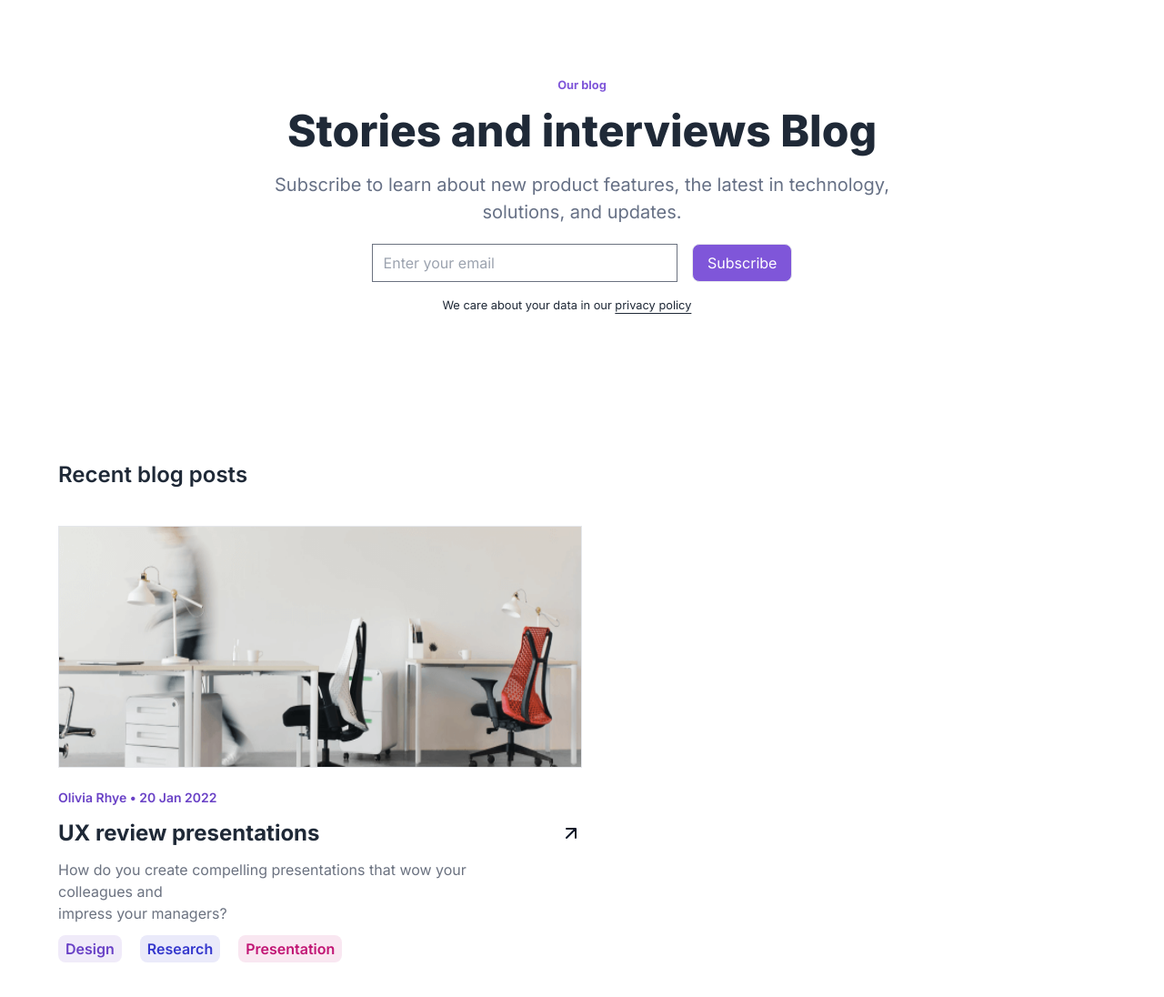
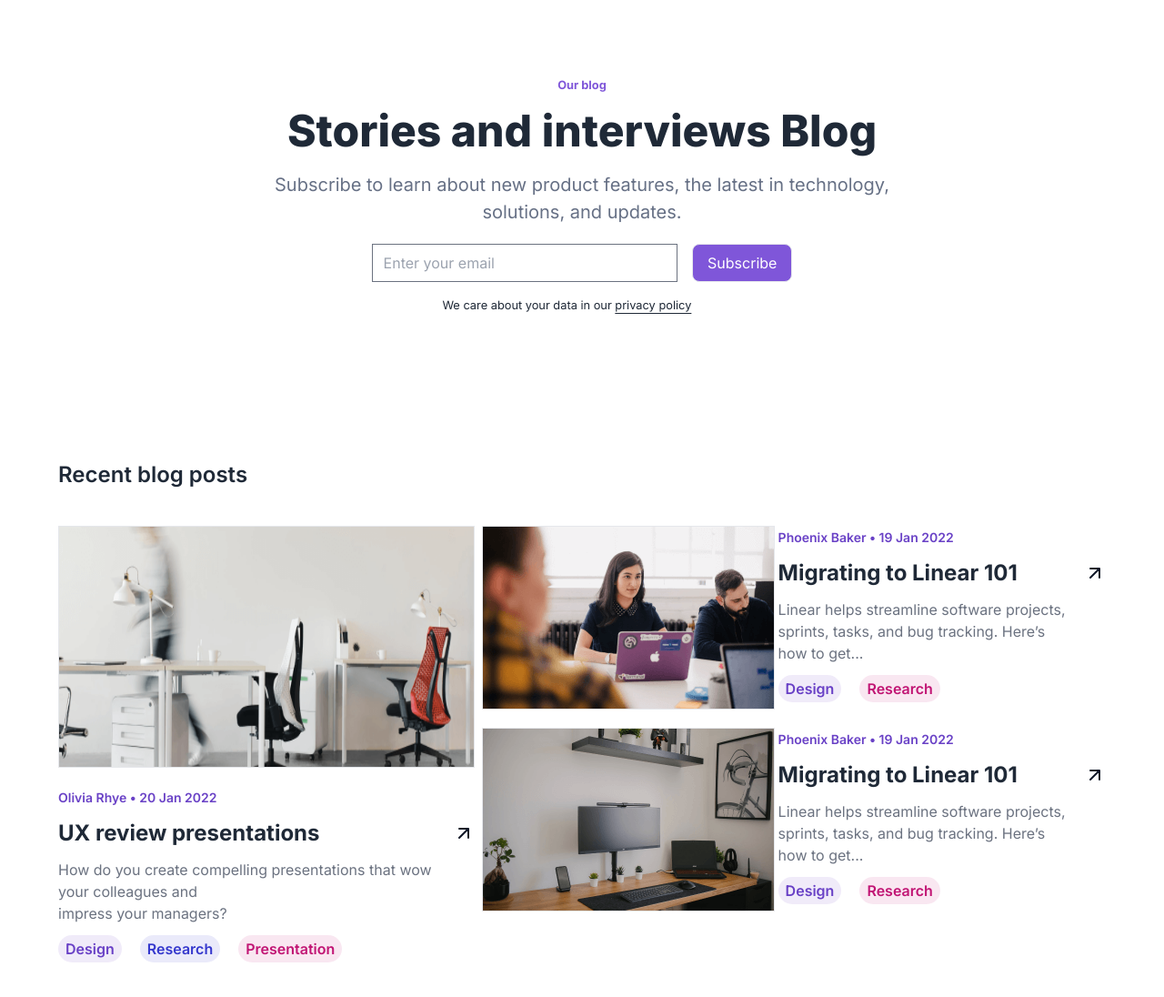
Before and after one commit to Fahim-rafi24/Stories-and-interviews-Blog, a plain HTML site: page index.html in a window 1280 px wide. Shown: the top 1096 px of the page at 91% size. Drawn offline with nearby package versions, Linux system fonts and the light colour scheme.

Commit message:
add blog areas 3st card up to

```diff
--- a/index.html
+++ b/index.html
@@ -61,11 +61,13 @@
 
         <!-- recent-blog area -->
         <h6 class="text-xl md:text-2xl font-semibold w-[98%] md:w-[90%] mx-auto mt-20 md:mt-40 mb-5 md:mb-10">Recent blog posts</h6>
-        <section class="md:flex w-[95%] md:w-[90%] mx-auto">
 
-            <div class="w-[100%] md:w-[50%]">
+        <section class="xl:flex gap-2 w-[95%] md:w-[90%] mx-auto">
+
+            <!-- card-1 -->
+            <div class="w-[100%] xl:w-[40%]">
                 <img src="media/Image-1.png" alt=""
-                class="w-[100%] h-[200px] xl:h-[266px] mb-5 border">
+                class="w-[100%] h-[220px] md:h-[270px] xl:h-[266px] mb-5 border">
                 <small class="text-[#6941C6] text-[14px] font-semibold">Olivia Rhye • 20 Jan 2022</small>
                 <div class="flex justify-between">
                     <h4 class="text-2xl font-bold my-3">UX review presentations</h4>
@@ -73,16 +75,62 @@
                 </div>
                 <p class="text-gray-500 mb-3 w-[90%]">How do you create compelling presentations that wow your colleagues and<br>impress your managers?</p>
                 <span class="flex gap-5">
-                    <p class="text-[#6941C6] font-semibold px-2 py-[3px] rounded-lg bg-[#6941C61A]">Design</p>
-                    <p class="text-[#3538CD] font-semibold px-2 py-[3px] rounded-lg bg-[#3538CD1A]">Research</p>
-                    <p class="text-[#C11574] font-semibold px-2 py-[3px] rounded-lg bg-[#C115741A]">Presentation</p>
+                    <p class="text-[#6941C6] font-semibold px-2 py-[3px] rounded-full bg-[#6941C61A]">Design</p>
+                    <p class="text-[#3538CD] font-semibold px-2 py-[3px] rounded-full bg-[#3538CD1A]">Research</p>
+                    <p class="text-[#C11574] font-semibold px-2 py-[3px] rounded-full bg-[#C115741A]">Presentation</p>
                 </span>
             </div>
 
-            <div class="w-[100%] md:w-[50%]">
-                <div class="w-[100%]"></div>
-                <div class="w-[100%]"></div>
+            <div class="w-[100%] xl:w-[60%]">
+
+                <!-- 2th-card -->
+                <div class="w-[100%] mt-12 xl:mt-0 md:flex gap-1">
+                    <!-- img -->
+                    <img src="media/Image-2.png" alt=""
+                    class="w-full md:w-[50%] mb-5 border">
+                    <!-- writing sector -->
+                    <div>
+                        <small class="text-[#6941C6] text-[14px] font-semibold">Phoenix Baker • 19 Jan 2022</small>
+                        <div class="flex justify-between">
+                            <h4 class="text-2xl font-bold my-3">Migrating to Linear 101</h4>
+                            <div class="array mt-3"> <img src="media/array.svg" alt=""> </div>
+                        </div>
+                        <p class="text-gray-500 mb-3 w-[90%]">Linear helps streamline software projects, sprints, tasks, and bug tracking. Here’s how to get...
+                        </p>
+                        <span class="flex gap-5">
+                            <p class="text-[#6941C6] font-semibold px-2 py-[3px] rounded-full bg-[#6941C61A]">Design</p>
+                            <!-- <p class="text-[#3538CD] font-semibold px-2 py-[3px] rounded-lg bg-[#3538CD1A]"></p> -->
+                            <p class="text-[#C11574] font-semibold px-2 py-[3px] rounded-full bg-[#C115741A]">Research</p>
+                        </span>
+                    </div>
+                    <!-- writing sector end -->
+                </div>
+
+                <!-- 3th-card -->
+                <div class="w-[100%] mt-12 xl:mt-0 md:flex gap-1">
+                    <!-- img -->
+                    <img src="media/Image-3.png" alt=""
+                    class="w-full md:w-[50%] mb-5 border">
+                    <!-- writing sector -->
+                    <div>
+                        <small class="text-[#6941C6] text-[14px] font-semibold">Phoenix Baker • 19 Jan 2022</small>
+                        <div class="flex justify-between">
+                            <h4 class="text-2xl font-bold my-3">Migrating to Linear 101</h4>
+                            <div class="array mt-3"> <img src="media/array.svg" alt=""> </div>
+                        </div>
+                        <p class="text-gray-500 mb-3 w-[90%]">Linear helps streamline software projects, sprints, tasks, and bug tracking. Here’s how to get...
+                        </p>
+                        <span class="flex gap-5">
+                            <p class="text-[#6941C6] font-semibold px-2 py-[3px] rounded-full bg-[#6941C61A]">Design</p>
+                            <!-- <p class="text-[#3538CD] font-semibold px-2 py-[3px] rounded-lg bg-[#3538CD1A]"></p> -->
+                            <p class="text-[#C11574] font-semibold px-2 py-[3px] rounded-full bg-[#C115741A]">Research</p>
+                        </span>
+                    </div>
+                    <!-- writing sector end -->
+                </div>
+
             </div>
+
         </section>
 
     </header>
```
